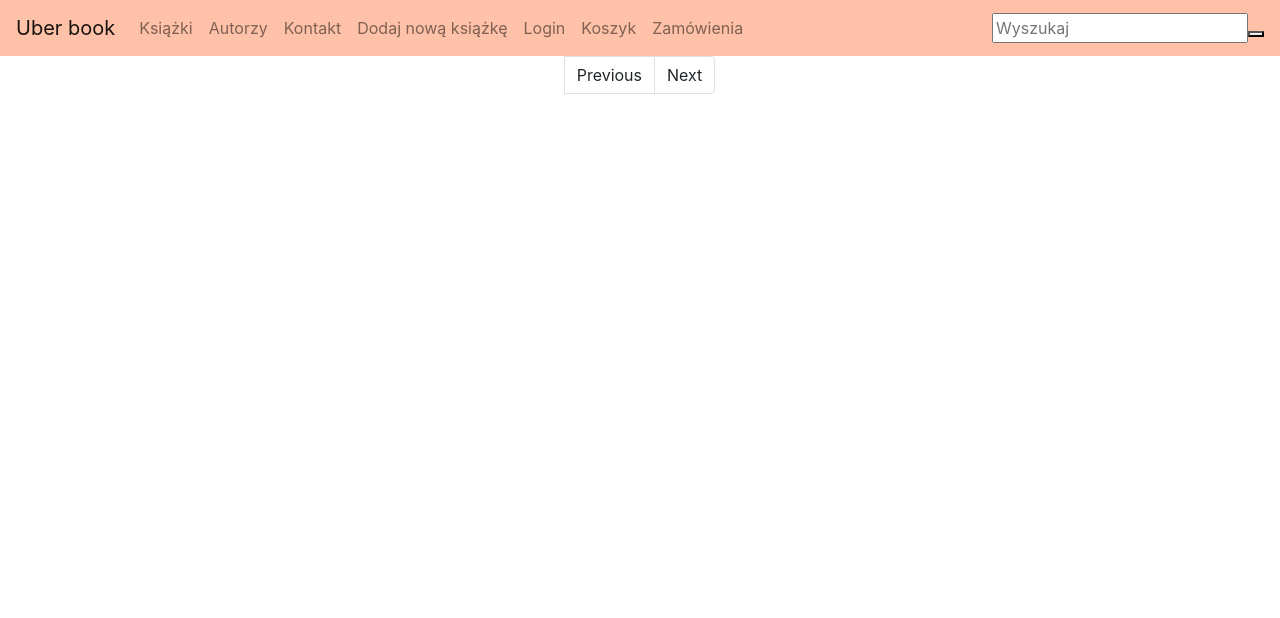
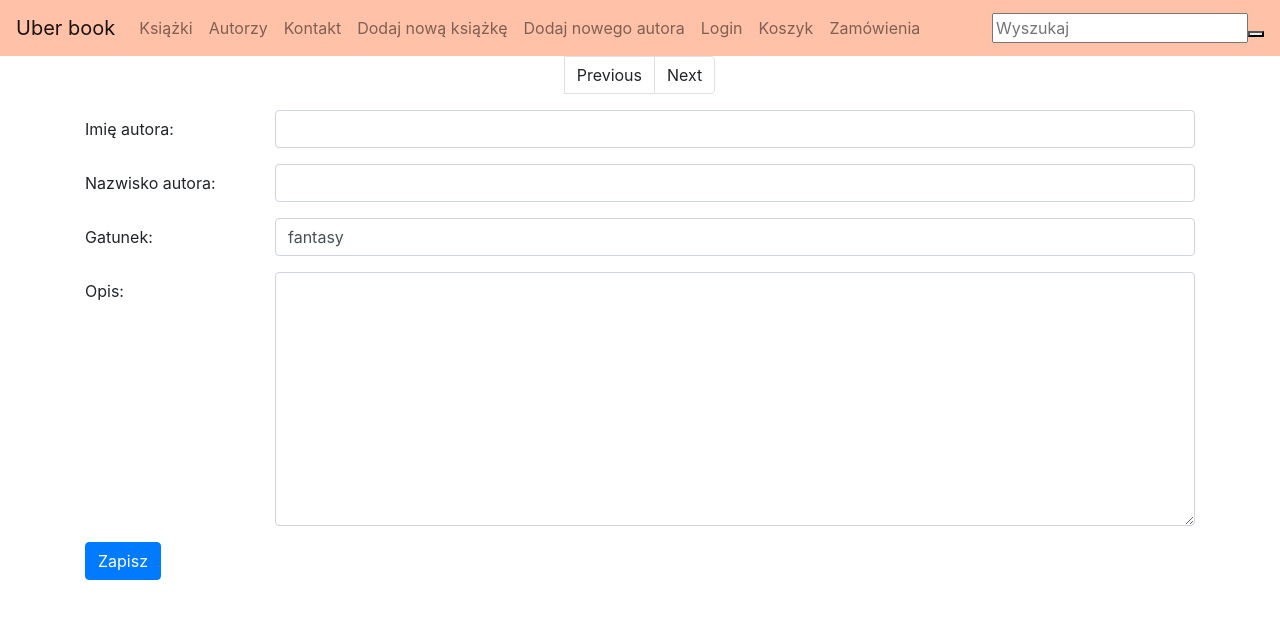
Before and after one commit to KonradBaranek/TAS, an Angular app in the folder front/: page /newauthor in a window 1280 px wide. Before the commit this address led to /. Shown: the top 618 px of the page. Built offline with nearby package versions, Linux system fonts and the light colour scheme; a web font is replaced by a local one.

Commit message:
new-author / without required date

```diff
--- a/front/src/app/app-routing.module.ts
+++ b/front/src/app/app-routing.module.ts
@@ -1,4 +1,5 @@
 import { NewBookComponent } from './new-book/new-book.component';
+import { NewAuthorComponent } from './new-author/new-author.component';
 import { BookViewComponent } from './book-view/book-view.component';
 import { NgModule } from '@angular/core';
 import { Routes, RouterModule } from '@angular/router';
@@ -23,6 +24,7 @@ const routes: Routes = [
   { path: '', redirectTo: 'books', pathMatch: 'full' },
   { path: 'book', component: BookViewComponent },
   { path: 'newbook', component: NewBookComponent },
+  { path: 'newauthor', component: NewAuthorComponent },
   { path: 'edit', component: EditComponent},
   { path: 'profile', component: ProfileComponent, canActivate: [AuthGuardService] },
   { path: 'bucket', component: BucketComponent },
--- a/front/src/app/app.component.html
+++ b/front/src/app/app.component.html
@@ -18,6 +18,9 @@
       <li class="nav-item" (click)="navCollapsed = true">
         <a class="nav-link" routerLink="/newbook">Dodaj nową książkę</a>
       </li>
+      <li class="nav-item" (click)="navCollapsed = true">
+          <a class="nav-link" routerLink="/newauthor">Dodaj nowego autora</a>
+        </li>
       <li class="navbar-item" (click)="navCollapsed = true">
         <a class="nav-link" routerLink="/login">Login</a>
       </li>
--- a/front/src/app/app.module.ts
+++ b/front/src/app/app.module.ts
@@ -15,6 +15,7 @@ import { AuthenticationService } from './authentication.service';
 import { AuthGuardService } from './auth-guard.service';
 import { ProfileComponent } from './profile/profile.component';
 import { NewBookComponent } from './new-book/new-book.component';
+import { NewAuthorComponent } from './new-author/new-author.component';
 import { AppRoutingModule } from './app-routing.module';
 import { BookViewComponent } from './book-view/book-view.component';
 import { EditComponent } from './edit/edit.component';
@@ -36,6 +37,7 @@ import { OrdersComponent } from './orders/orders.component';
     ProfileComponent,
     EditComponent,
     NewBookComponent,
+    NewAuthorComponent,
     BucketComponent,
     MakeOrderComponent,
     OrdersComponent
--- a/front/src/app/books/books.service.ts
+++ b/front/src/app/books/books.service.ts
@@ -16,6 +16,11 @@ export default class BooksService {
     return this._http.post('http://localhost:3000/books', book);
   }
 
+  saveAuthor(author: any){
+    return this._http.post('http://localhost:3000/authors', author);
+  }
+
+
   getAllAuthorsNames() {
     return this._http.get('http://localhost:3000/authors');
   }
--- /dev/null
+++ b/front/src/app/new-author/new-author.component.css
@@ -0,0 +1,4 @@
+.error{
+  background: red;
+  color: white;
+}
--- /dev/null
+++ b/front/src/app/new-author/new-author.component.html
@@ -0,0 +1,43 @@
+<div class="container my-3">
+  <div class="form">
+    <div class="form-group row">
+      <label for="example-text-input" class="col-2 col-form-label">Imię autora:</label>
+      <div class="col-10">
+        <input class="form-control" type="text" id="example-text-input" [(ngModel)] = "author.name">
+      </div>
+    </div>
+
+    <div class="form-group row">
+        <label for="example-text-input" class="col-2 col-form-label">Nazwisko autora:</label>
+        <div class="col-10">
+          <input class="form-control" type="text" id="example-text-input" [(ngModel)] = "author.surname">
+        </div>
+      </div>
+
+
+    <div class="form-group row">
+        <label for="typeahead-focus" class="col-2 col-form-label">Gatunek:</label>
+        <div class="col-10">
+          <input  id="typeahead-focus"
+                  type="text"
+                  class="form-control"
+                  [(ngModel)]="author.genre"
+                  [ngbTypeahead]="searchGenre"
+                  (focus)="focusGenre$.next($event.target.value)"
+                  (click)="clickGenre$.next($event.target.value)"
+                  #instance="ngbTypeahead"
+                />
+        </div>
+      </div>
+
+
+      <div class="form-group row">
+          <label class="col-2 col-form-label" >Opis:</label>
+          <div class="col-10">
+            <textarea class="form-control" cols="30" rows="10" [(ngModel)] = "author.description"></textarea>
+          </div>
+        </div>
+
+    <button class="btn btn-primary" (click)= "save()"> Zapisz </button>
+  </div>
+</div>
--- /dev/null
+++ b/front/src/app/new-author/new-author.component.ts
@@ -0,0 +1,73 @@
+import { Component, OnInit, ViewChild } from "@angular/core";
+import { Subject, Observable, merge } from "rxjs";
+import { NgbTypeahead } from "@ng-bootstrap/ng-bootstrap";
+import {
+  debounceTime,
+  distinctUntilChanged,
+  filter,
+  map
+} from "rxjs/operators";
+import BooksService from "../books/books.service";
+
+@Component({
+  selector: "app-new-author",
+  templateUrl: "./new-author.component.html",
+  styleUrls: ["./new-author.component.css"]
+})
+export class NewAuthorComponent implements OnInit {
+  @ViewChild("instance") instance: NgbTypeahead;
+  focusGenre$ = new Subject<string>();
+  clickGenre$ = new Subject<string>();
+
+  constructor(private booksService: BooksService) {}
+
+  author: any = {
+    IDAuthor:"",
+    name: "",
+    surname: "",
+    dateOfBirth: null,
+    dateOfDeath: null,
+    cover: "https://about.canva.com/wp-content/uploads/sites/3/2015/01/children_bookcover.png",
+    description: "",
+    genre: "fantasy"
+
+  };
+
+  public genres = ['fantasy', 'mystery', 'romance', 'thriller', 'drama', 'adventure'];
+  public valid = {
+    surname: true
+  };
+
+  ngOnInit() {
+  }
+
+
+
+  save() {
+   this.booksService.saveAuthor(this.author).subscribe(res => {
+      this.author = res;
+    });
+  }
+
+  searchGenre = (text$: Observable<string>) => {
+    const debouncedText$ = text$.pipe(
+      debounceTime(200),
+      distinctUntilChanged()
+    );
+    const clicksWithClosedPopup$ = this.clickGenre$.pipe(
+      filter(() => !this.instance.isPopupOpen())
+    );
+    const inputFocus$ = this.focusGenre$;
+
+    return merge(debouncedText$, inputFocus$, clicksWithClosedPopup$).pipe(
+      map(term =>
+        (term === ''
+          ? this.genres
+          : this.genres.filter(
+              v => v.toLowerCase().indexOf(term.toLowerCase()) > -1
+            )
+        ).slice(0, 10)
+      )
+    );
+  }
+}
```
Also changed, not shown: 2 other files (tests, documents, lock files or other folders).
